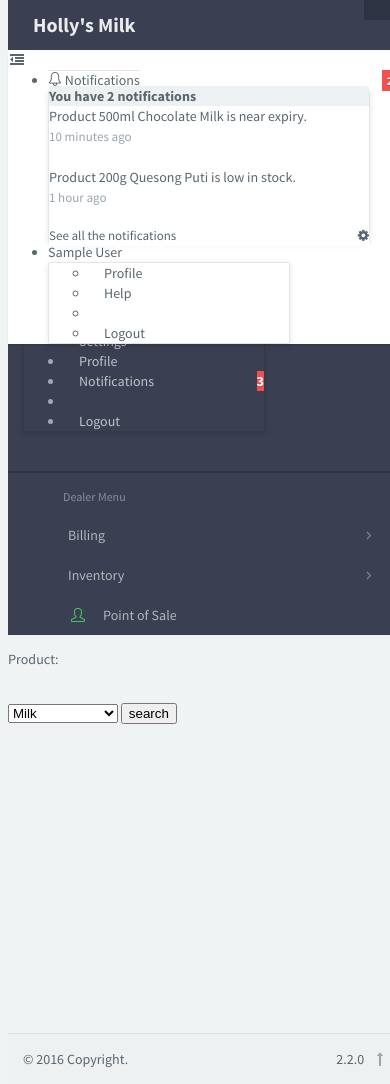
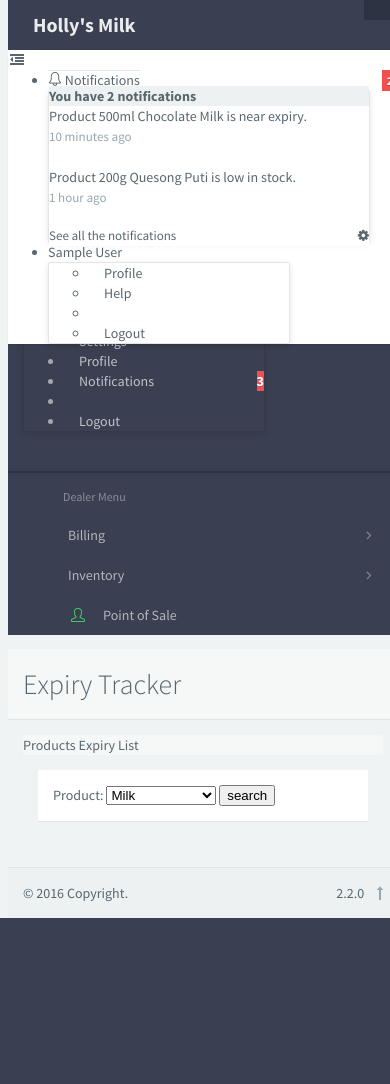
Before and after one commit to ginasco/Creamery, a PHP site: page /expiryTracker.php in a window 390 px wide. After the commit the page ends 918 px from the top, so only its background shows below. Run offline with PHP 8.4, Linux system fonts and the light colour scheme; the visitor is signed in with stand-in values (Sample User, id 1); some libraries are stand-ins or nearby versions.

Commit message:
fixed UI

```diff
--- a/Web Pages/WEB-INF/inventory/expiryTracker.php
+++ b/Web Pages/WEB-INF/inventory/expiryTracker.php
@@ -16,10 +16,55 @@
 
 		<!-- nav -->
 		<?php include '../session/levelOfAccess.php';?>
+		<!-- /nav -->
+
 		<?php
 		if ($_SESSION['usertype']!=102){
 			header("Location: http://".$_SERVER['HTTP_HOST'].  dirname($_SERVER['PHP_SELF'])."/login.php");
 		}
+		?>
+
+		<div id="content" class="app-content" role="main">
+			<div class="app-content-body ">
+
+
+				<div class="bg-light lter b-b wrapper-md">
+					<h1 class="m-n font-thin h3">Expiry Tracker</h1>
+				</div>
+				<div class="wrapper-md">
+					<div class="panel panel-default">
+						<div class="panel-heading">
+							Products Expiry List
+						</div>
+						<div class="wrapper-md">
+							<div class="wrapper-md bg-white-only b-b">
+								<div class="row text-center">
+									<form action="<?php echo $_SERVER['PHP_SELF']; ?>" method="post">
+										<div class="col-sm-4 form-group">
+											Product:
+											<select name="search">
+
+												<option value="Milk">Milk</option>
+												<option value="Yogurt">Yogurt</option>
+												<option value="Chocolate Milk">Chocolate Milk</option>
+												<option value="Kesong Puti">Kesong Puti</option>
+												<option value="Low Fat Milk">Low Fat Milk</option>
+
+
+											</select>
+											<input type="SUBMIT"  required name="submit" value="search"/>
+										</div>
+									</form>
+								</div>
+							</div>
+
+
+							<form action="<?php echo $_SERVER['PHP_SELF']; ?>" method="post" class="form-inline" role="form">
+								<div class="table-responsive">
+									<table  class="table table-striped b-t b-b">
+
+										<?php
+
 										$flag=0;
 										$output = NULL;
 										if(isset($_POST['submit'])){
@@ -44,16 +89,14 @@ ON p.productID=pi.productID WHERE pi.username='{$_SESSION['username']}' and p.pr
 //and p.productName='$search%'");
 // WHERE pi.username='{$_SESSION['username']}' and p.productName='$search%'");
 
-echo '<table width="75%" border="1" align="center" cellpadding="0" cellspacing="0" bordercolor="#000000">
+											echo '
+											<thead>
 												<tr>
 
-<td width="10%"><div align="center"><b>Product Name
-</div></b></td>
-<td width="10%"><div align="center"><b>Expiry Date
-</div></b></td>
-<td width="10%"><div align="center"><b>inventoryQty
-</div></b></td>
-</tr>';
+													<th style="width:10%">Product Name</th>
+													<th style="width:10%">Expiry Date</th>
+													<th style="width:10%">inventoryQty</th>
+												</tr></thead>';
 
 	//check if there are any info gathered from db
 
@@ -64,56 +107,32 @@ echo '<table width="75%" border="1" align="center" cellpadding="0" cellspacing="
 														$expiryDate=$rows['expiryDate'];
 														$inventoryQty=$rows['inventoryQty'];
 
-echo "<tr>
-<td width=\"5%\"><div align=\"center\">{$productName}
-</div></td>
-<td width=\"5%\"><div align=\"center\">{$expiryDate}
-</div></td>
-<td width=\"5%\"><div align=\"center\">{$inventoryQty}
-</div></td>
-</tr>";
+														echo "<tbody><tr>
+														<td> {$productName}</td>
+														<td> {$expiryDate}</td>
+														<td> {$inventoryQty}</td>
+													</tr></tbody>";
 	//if no data output
-	}}else{
+												}
+											}else{
 
 												echo"No results";
 											}
-
-
-
-
-
-
-
-
 										}
 										?>
-		<div class="col-sm-4 form-group">
-							<p>Product:</p> <br>
-               <select name="search">
+										<p></p>
 
-                        <option value="Milk">Milk</option>
-                        <option value="Yogurt">Yogurt</option>
-						<option value="Chocolate Milk">Chocolate Milk</option>
-                        <option value="Kesong Puti">Kesong Puti</option>
-						<option value="Low Fat Milk">Low Fat Milk</option>
+										<p></p>
 
-
-                    </select>
-					<input type="SUBMIT"  required name="submit" value="search"/>
+									</table>
 								</div>
-<br> <br>
-<br> <br>
-<br> <br><br> <br><br> <br><br> <br><br> <br><br> <br>
-
-<br><br>
-
-
-
-<?php
-
-?>
-<form method="POST">
+							</form>
+						</div>
+					</div>
+				</div>
+			</div>
+		</div>
 		<!-- content -->
-
-
+	</div>
+</body>
 </html>
--- a/Web Pages/WEB-INF/po/purchaseorder.php
+++ b/Web Pages/WEB-INF/po/purchaseorder.php
@@ -57,7 +57,6 @@
             <th  style="width:10%">Purchasing Price</th>
             <th  style="width:10%">Selling Price</th>
 
-
           </tr>
         </thead>
         <tbody>
```
Lines whose indentation alone changed are shown as unchanged.
